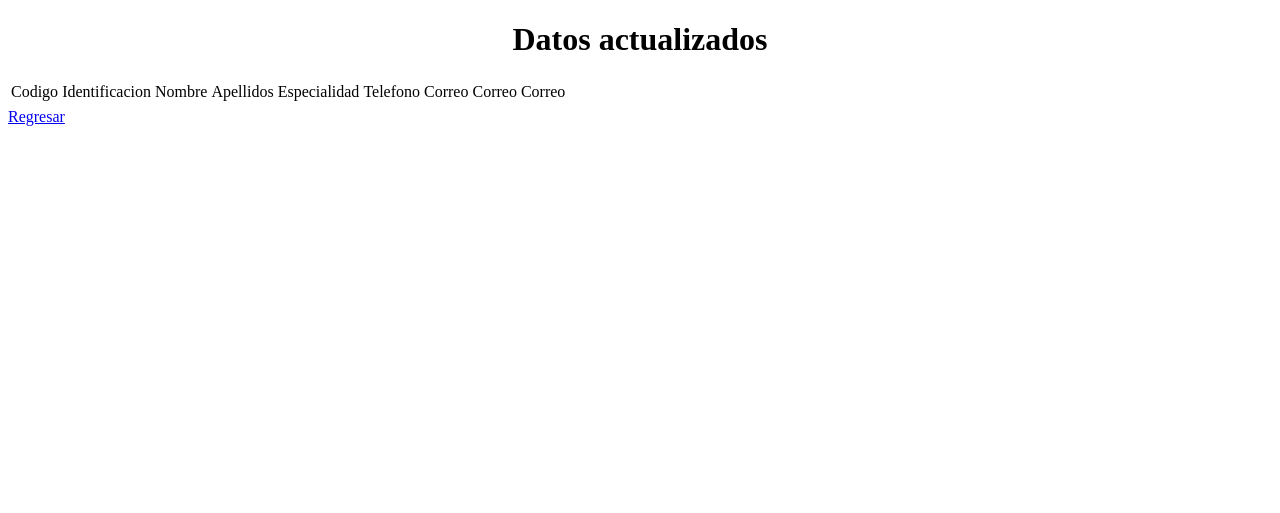
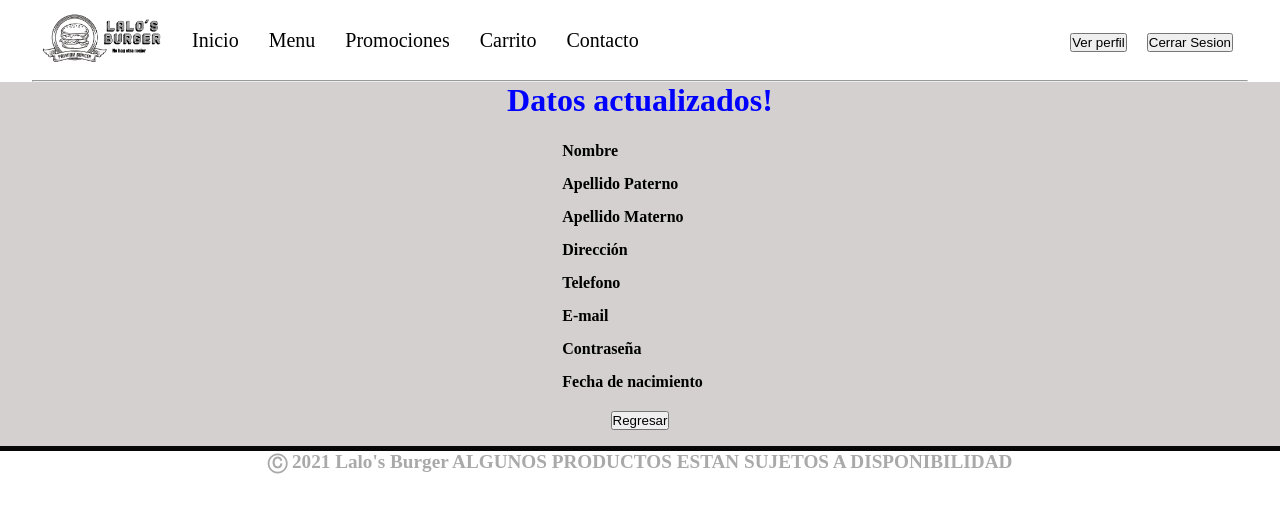
Before and after one commit to miguelrohdez/Proyecto_modulo7, a PHP site: page /btn_actualizar.php in a window 1280 px wide. Shown: the top 513 px of the page. Run offline with PHP 8.4, Linux system fonts and the light colour scheme; the visitor is signed in with stand-in values (Sample User, id 1); data that the repository does not hold is empty.

Commit message:
Funciona, registrar, actualizar y eliminar cliente

```diff
--- a/btn_actualizar.php
+++ b/btn_actualizar.php
@@ -1,41 +1,70 @@
 
 <!DOCTYPE html>
 <html>
-<head>
-    <title></title>
+<head><meta charset="utf-8">
+        <link rel="stylesheet" type="text/css" href="css/main.css">
+		<title>Datos actualizados</title>
 </head>
 <body>
-    <h1 align="center">Datos actualizados</h1>
-    <table class = "t_registro">
-    <tr align="center">
-        <td>Codigo</td>
-        <td>Identificacion</td>
-        <td>Nombre</td>
-        <td>Apellidos</td>
-        <td>Especialidad</td>
-        <td>Telefono</td>
-        <td>Correo</td>
-        <td>Correo</td>
-        <td>Correo</td>
-    </tr>
-    <tr>
-        <td><?php echo $_POST['txt_nombre'] ?></td>
-        <td><?php echo $_POST['txt_apaterno']?></td>
-        <td><?php echo $_POST['txt_amaterno']?></td>
-        <td><?php echo $_POST['txt_dir']?></td>
-        <td><?php echo $_POST['txt_tel']?></td>
-        <td><?php echo $_POST['txt_email']?></td>
-        <td><?php echo $_POST['txt_pass']?></td>
-        <td><?php echo $_POST['txt_fecnac']?></td>
-        <td><?php echo $_POST['id']?></td>
-    </tr>
-    </table>
+
+    <?php include("nav_login.html");?>
+    <div class="container">
+		<header>
+            <h1 class="tituloPrincipal">Datos actualizados!</h1>
+		</header>
+		<!-- Aqui  empieza la seccion del formulario o datos a mostrar -->
+		<div class="caja principal">
     <?php
+       session_start();
+        $nombre = $_POST['txt_nombre'];
+        $apaterno = $_POST['txt_apaterno'];
+        $amaterno = $_POST['txt_amaterno'];
+        $direccion = $_POST['txt_dir'];
+        $telefono = $_POST['txt_tel'];
+        $correo = $_POST['txt_email'];
+        $contrasenia = $_POST['txt_pass'];
+        $fecha = $_POST['txt_fecnac'];
+        $idCliente = $_SESSION['id'];
+        echo "<table class='t_registro'>
+        <tr>
+            <td><b>Nombre</b></td><td>".$nombre."</td>
+        </tr>
+        <tr>
+            <td><b>Apellido Paterno</b></td><td>".$apaterno."</td>
+        </tr>
+        <tr>
+            <td><b>Apellido Materno</b></td><td>".$amaterno."</td>
+        </tr>
+        <tr>
+            <td><b>Dirección</b></td><td>".$direccion."</td>
+        </tr>
+        <tr>
+            <td><b>Telefono</b></td><td>".$telefono."</td>
+        </tr>
+        <tr>
+            <td><b>E-mail</b></td><td>".$correo."</td>
+        </tr>
+        <tr>
+            <td><b>Contraseña</b></td><td>".$contrasenia."</td>
+        </tr>
+        <tr>
+            <td><b>Fecha de nacimiento</b></td><td>".$fecha."</td>
+        </tr>
+        <tr>
+            <td class='btn_registro' colspan='2'><a href='index.php'><button>Regresar</button></a></td>
+        </tr>
+    </table>";
     	$link = mysqli_connect("localhost", "root", "usbw");
 		mysqli_select_db($link, "lalos_burger");
-        $sql = "call SP_ActualizarCliente('".$_POST['id']."','".$_POST['txt_nombre']."','".$_POST['txt_apaterno']."','".$_POST['txt_amaterno']."','".$_POST['txt_dir']."','".$_POST['txt_email']."','".$_POST['txt_pass']."','".$_POST['txt_tel']."','".$_POST['txt_fecnac']."')";
+        $sql = "call SP_ActualizarCliente('".$idCliente."','".$_POST['txt_nombre']."','".$_POST['txt_apaterno']."','".$_POST['txt_amaterno']."','".$_POST['txt_dir']."','".$_POST['txt_email']."','".$_POST['txt_pass']."','".$_POST['txt_tel']."','".$_POST['txt_fecnac']."')";
 		mysqli_query($link, $sql);
 		mysqli_close($link); //Cerramos la conexion a la base de datos
-    	echo "<a href='index.php'> Regresar </a>"; ?>
-</body>
+    	?>
+</div>
+		<div class="clear"></div>
+	</div>
+		<footer>
+			<h1 class="text-footer"> Ⓒ 2021 Lalo's Burger ALGUNOS PRODUCTOS ESTAN SUJETOS A DISPONIBILIDAD</h1>
+		</footer>
+	</body>
 </html>
--- a/eliminar.php
+++ b/eliminar.php
@@ -3,6 +3,7 @@
 <head>
     <meta charset="UTF-8">
     <meta http-equiv="X-UA-Compatible" content="IE=edge">
+    <link rel="stylesheet" type="text/css" href="css/main.css">
     <title>Eliminar</title>
 </head>
 <body>
@@ -22,13 +23,15 @@
 		<div class="caja principal">
 		<?php
             require("./php/datos_con.php");
-            $idCliente = $_SESSION["id"];
             $conexion = new mysqli($db_host, $db_admin,$db_pass,$db_data,$db_port);
             if ($conexion -> connect_errno) {
                 echo "Fallo la conexion ".$conexion -> connect_errno;
             }else{
+
                 $conexion -> set_charset("utf8");
+                //$conexion -> query("Select * from cliente where NoCliente =". $idCliente);
                 $consulta = "call SP_BorrarCliente(?)";
+                $idCliente = $_SESSION["id"];
                 $stmt = $conexion->prepare($consulta);
                 $stmt->bind_param("i", $idCliente);
                 $stmt->execute();
--- a/index.php
+++ b/index.php
@@ -39,8 +39,6 @@
 					$_SESSION["usuario"]=$nombre_cliente;
 					$_SESSION["id"]=$idUsuario;
 					//header("location:carrito.php"); NO SE A QUE PAGINA MARDAR AL CLIENTE REGISTRADO
-
-				}else{
 
 				}
 				$conexion -> close();
--- a/perfil.php
+++ b/perfil.php
@@ -38,7 +38,7 @@
 					echo "<h2>Tu sesion a expirado</h2>";
 				}else{
 					echo "<h2>Datos de perfil</h2>";
-					echo $_SESSION["id"];
+					//echo $_SESSION["id"];
 					require("./php/datos_con.php");
 					$conexion = new mysqli($db_host, $db_admin,$db_pass,$db_data,$db_port);
 					if ($conexion -> connect_errno) {
--- a/sql/store_procedures.sql
+++ b/sql/store_procedures.sql
@@ -42,8 +42,10 @@ update cliente
 	where NoCliente = sp_NoCliente
 ;
 
-CREATE PROCEDURE SP_BorrarCliente(in sp_idCliente INT(11))
-    delete from cliente where NoCliente = sp_NoCliente;
+CREATE PROCEDURE SP_BorrarCliente(
+	in sp_NoCliente INT(11)
+    delete from cliente where NoCliente = sp_NoCliente
+;
 
 -- Creacion de PS para llenar tabla pedidos
 -- CURDATE()
```
